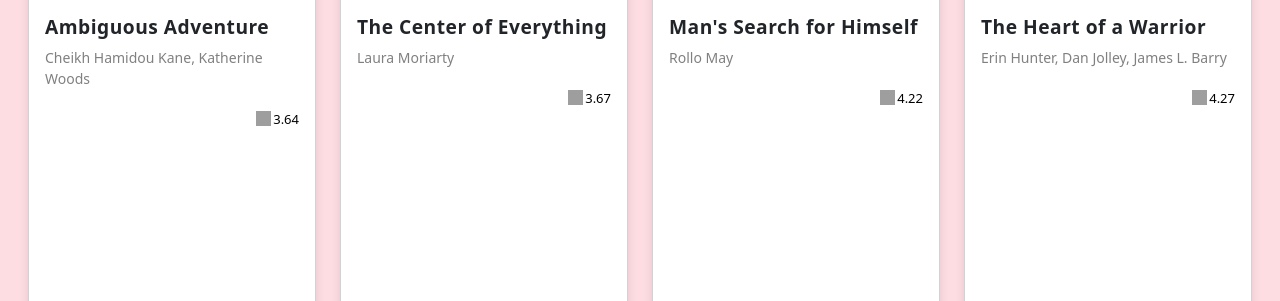
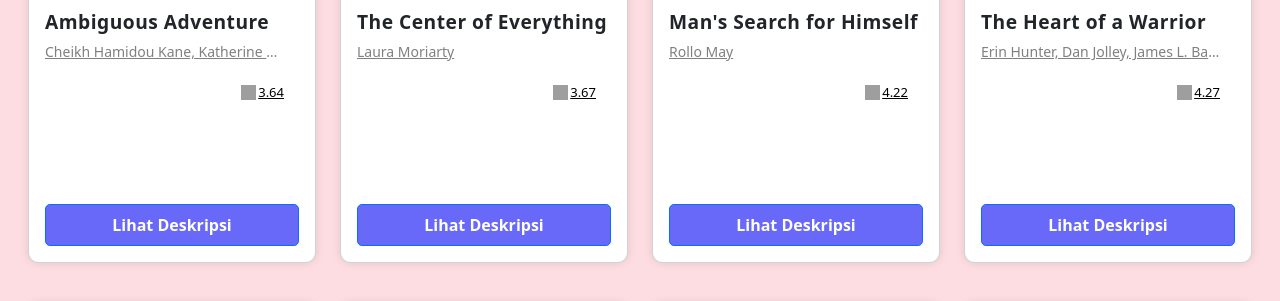
Before and after one commit to Ajiens/Perpustakaan-deploy, a Django app: template katalog_buku/templates/main2.html in a window 1280 px wide. Shown: the part 326-627 px from the top of the page. Run offline with Django 4.2, Linux system fonts and the light colour scheme; the template is opened without the code that fills it, so the values that code supplies are empty; data comes from the database, SQL or seed files in the repository; grey boxes are pictures that could not be loaded.

Commit message:
Melanjutkan halaman add new book

```diff
--- a/katalog_buku/templates/add_book.html
+++ b/katalog_buku/templates/add_book.html
@@ -13,6 +13,10 @@
 
     h1 { /* ini bisa diapus klo gajadi pake gambar meong */
         margin-left: 500px;
+        margin-top: 40px;
+        margin-bottom: 10px;
+        color: black;
+        font-size: 30px;
     }
 
     form {
--- a/katalog_buku/templates/main1.html
+++ b/katalog_buku/templates/main1.html
@@ -231,6 +231,5 @@
         }
     });
 
-
 </script>
 {% endblock content %}
--- a/katalog_buku/templates/main2.html
+++ b/katalog_buku/templates/main2.html
@@ -47,6 +47,12 @@
         background-color:rgb(253, 220, 226);
     }
 
+    .overall-card {
+        display: flex;
+        flex-direction: column;
+        max-width: 80%;
+        max-height: 80%;
+    }
     .card {
         width: 200px;
         margin-bottom: 1rem;
@@ -65,7 +71,8 @@
 
     .card img.cover-image {
         width: 100%;
-            height: 390px;
+        height: 300px;
+        max-height: 400px;
         object-fit: cover;
         border-top-left-radius: 10px;
         border-top-right-radius: 10px;
@@ -85,12 +92,18 @@
         margin-bottom: 0.2rem; /* Mengurangi jarak bawah judul */
         line-height: 1.3;
         letter-spacing: 0.5px;
+        overflow: hidden;
+        text-overflow: ellipsis;
+        white-space: nowrap;
     }
 
     .card-author {
         font-size: 14px;
         color: gray;
         margin-top: 0.2rem; /* Mengurangi jarak atas penulis */
+        overflow: hidden;
+        text-overflow: ellipsis;
+        white-space: nowrap;
     }
 
     .card-rating-container {
@@ -98,7 +111,7 @@
         align-items: center;
         justify-content: flex-end;
         margin-top: auto;
-            margin-bottom: 5px;
+        /* margin-bottom: 5px; */
     }
 
     .card-rating {
@@ -139,6 +152,10 @@
         margin-bottom: 17px;
         margin-right: 2px;
     }
+    p {
+        text-decoration: underline;
+        margin-right: 15px;
+    }
 
 
 </style>
@@ -146,10 +163,10 @@
 <div id="navbar" class="navbar">
     <a href="#" class="navbar-brand">Purrfect Pages</a>
     <ul class="navbar-links">
+        <p><a href="{% url 'katalog_buku:add_book' %}">Add New Book</a></p>
         <li><a href="#">Home</a></li>
         <li><a href="#">About</a></li>
         <li><a href="#">Contact</a></li>
-
     </ul>
 </div>
 
@@ -169,6 +186,7 @@
 
         bukuList.forEach((buku) => {
             const htmlString = `
+            <div class="overall-card">
                 <div class="card" buku-id="${buku.id}" style="width: 18rem;">
                     <img src="${buku.cover_link}" class="card-img-top cover-image" alt="">
                     <div class="card-body">
@@ -180,7 +198,8 @@
                                 <p class="card-rating">${buku.average_rating}</p>
                             </div>
                         </div>
-                        <a href="#" class="btn btn-primary detail-button" data-id="${buku.id}" style="width: 100%;">Detail</a>
+                        <a href="#" class="btn btn-primary deskripsi-button" data-id="${buku.id}" style="width: 100%;">Lihat Deskripsi</a>
+                    </div>
                 </div>
             </div>`;
 
@@ -200,6 +219,8 @@
         });
     }
 
+    refreshBuku();
+
     document.getElementById("product_content").onclick = deskripsiProduct
 
 
@@ -210,12 +231,21 @@
     }
 
     document.addEventListener("click", function(event) {
-        if (event.target.classList.contains("detail-button")) {
+        if (event.target.classList.contains("deskripsi-button")) {
             navigateToDeskripsi(event);
         }
     });
 
-    refreshBuku();
+    function addBook() {
+        fetch("{% url 'katalog_buku:add_book_ajax' %}", {
+            method: "POST",
+            body: new FormData(document.querySelector('#form'))
+        }).then(refreshBuku)
+
+        document.getElementById("form").reset()
+        return false
+    }
+    document.getElementById("button_add").onclick = addBook /* ganti button_add jadi nnti id yg buat navbar */
 
 </script>
 {% endblock content %}
--- a/katalog_buku/urls.py
+++ b/katalog_buku/urls.py
@@ -1,5 +1,5 @@
 from django.urls import path
-from katalog_buku.views import show_main, add_book, show_xml, show_json, show_xml_by_id, show_json_by_id
+from katalog_buku.views import show_main, add_book, show_xml, show_json, show_xml_by_id, show_json_by_id, get_book_json, add_book_ajax
 
 app_name = 'katalog_buku'
 
@@ -10,4 +10,6 @@
     path('json/', show_json, name='show_json'),
     path('xml/<int:id>/', show_xml_by_id, name='show_xml_by_id'),
     path('json/<int:id>/', show_json_by_id, name='show_json_by_id'),
+    path('get-book/', get_book_json, name='get_book_json'),
+    path('add-book-ajax/', add_book_ajax, name='add_book_ajax')
 ]
```
Also changed, not shown: katalog_buku/views.py (+21 -0 lines). Lines whose indentation alone changed are shown as unchanged.
